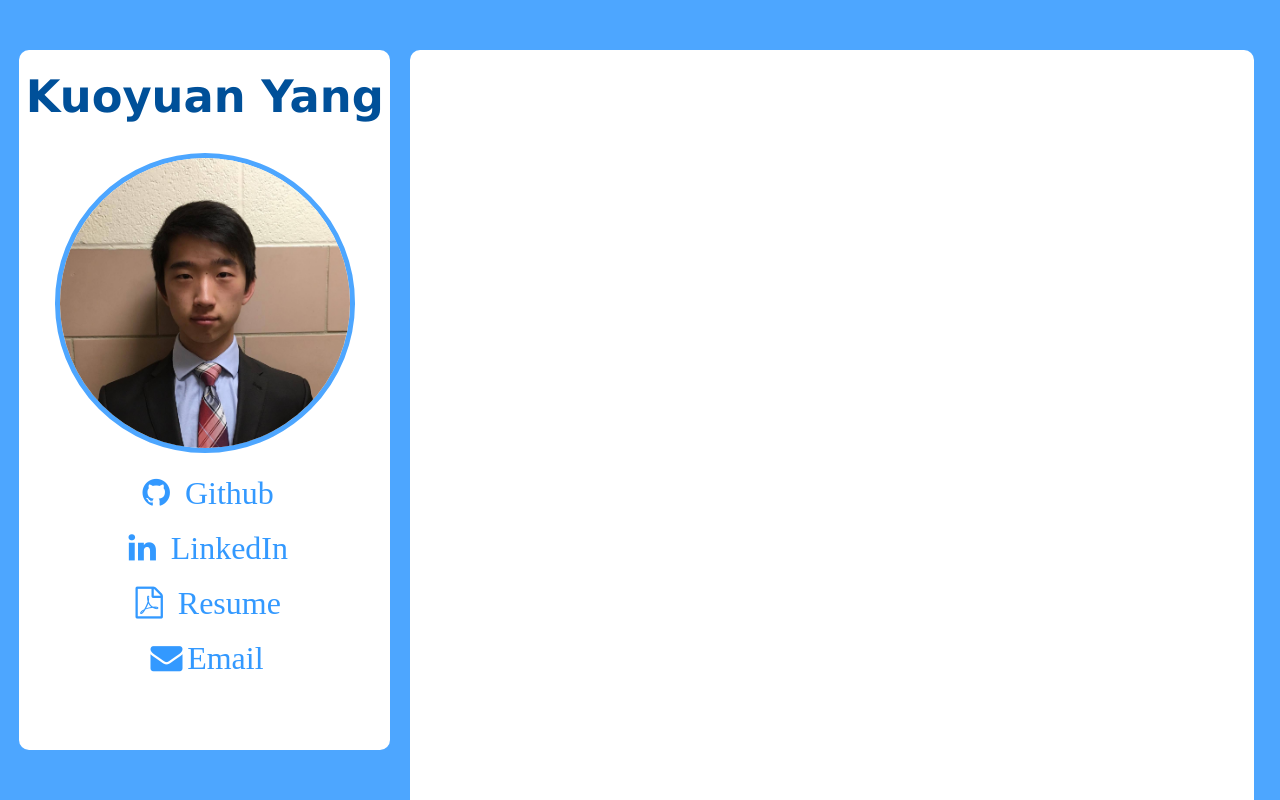
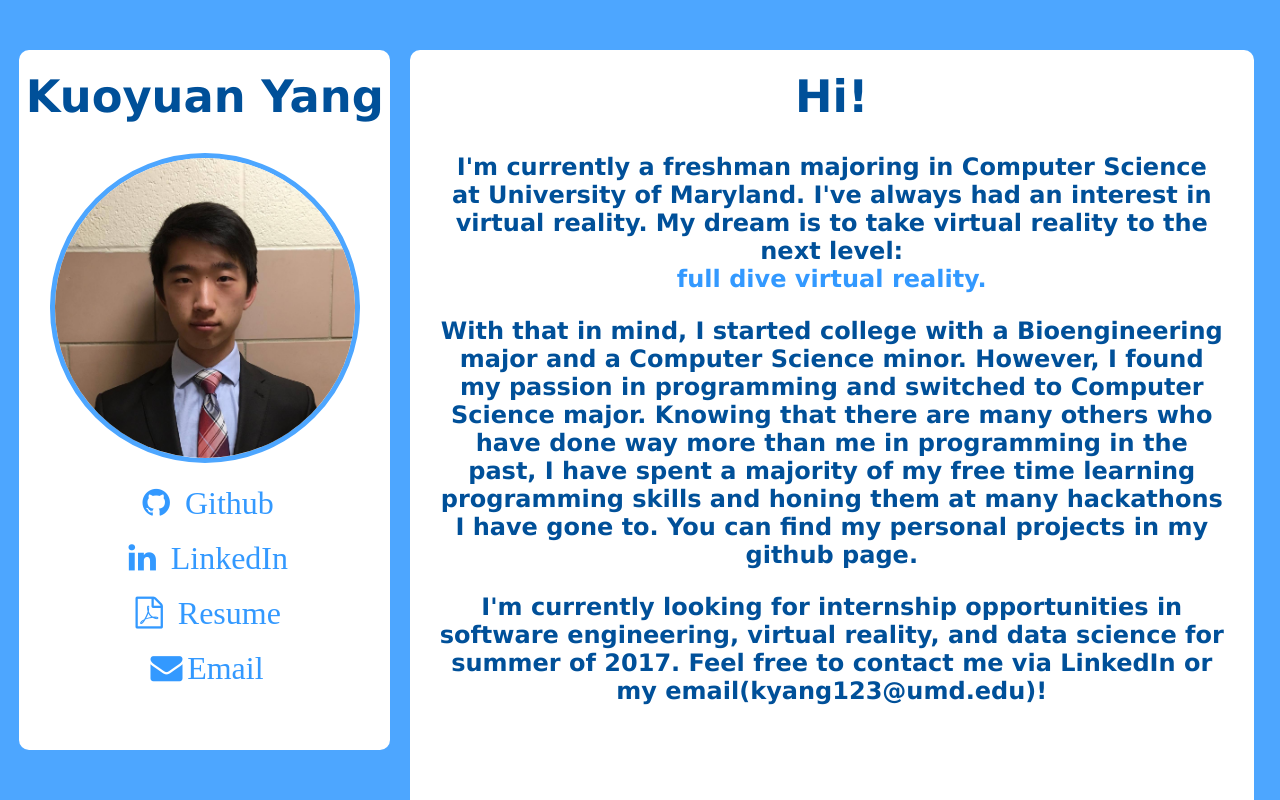
Before and after one commit to KuoyuanY/website, a plain HTML site: page index.html in a window 1280 px wide. Drawn offline with nearby package versions, Linux system fonts and the light colour scheme.

Commit message:
finished

```diff
--- a/css/index.css
+++ b/css/index.css
@@ -19,9 +19,15 @@ h1{
   font-size: 280%;
   color: #005099;
 }
+h2{
+  padding-left: 30px;
+  padding-right: 30px;
+  font-family: "Verdana";
+  color: #005099;
+}
 #propic{
-  width: 290px;
-  height: 290px;
+  width: 300px;
+  height: 300px;
   border-color: #4da6ff;
   border-width: 5px;
   border-style: solid;
@@ -49,7 +55,7 @@ h1{
 .right .inner{
   width: 97%;
   margin-top: 50px;
-  height: 1000px;
+  height: 100%;
   right: 1%;
   left: 1%;
   margin-bottom: 50px;
--- a/index.html
+++ b/index.html
@@ -25,6 +25,26 @@
 </div>
 <div class="right">
   <div class="inner">
+    <center>
+      <h1 style="padding-top: 20px;">Hi!</h1>
+      <h2>
+        <p>I'm currently a freshman majoring in Computer Science at University of Maryland.
+          I've always had an interest in virtual reality. My dream is to take virtual reality to the next level:
+          <a target="blank" href="https://virtualrealitytimes.com/2017/03/25/full-dive-virtual-reality/"><br/>full dive virtual reality.</a>
+        </p>
+        <p>
+          With that in mind, I started college with a Bioengineering major and a Computer Science minor.
+          However, I found my passion in programming and switched to Computer Science major.
+          Knowing that there are many others who have done way more than me in programming in the past,
+          I have spent a majority of my free time learning programming skills and honing them at many hackathons I have gone to.
+          You can find my personal projects in my github page.
+        </p>
+        <p>
+          I'm currently looking for internship opportunities in software engineering, virtual reality, and data science for summer of 2017.
+          Feel free to contact me via LinkedIn or my email(kyang123@umd.edu)!
+        </p>
+      </h2>
+    </center>
   </div>
 </div>
 <script src="index.js"></script>
```
Also changed, not shown: 1 other file.
